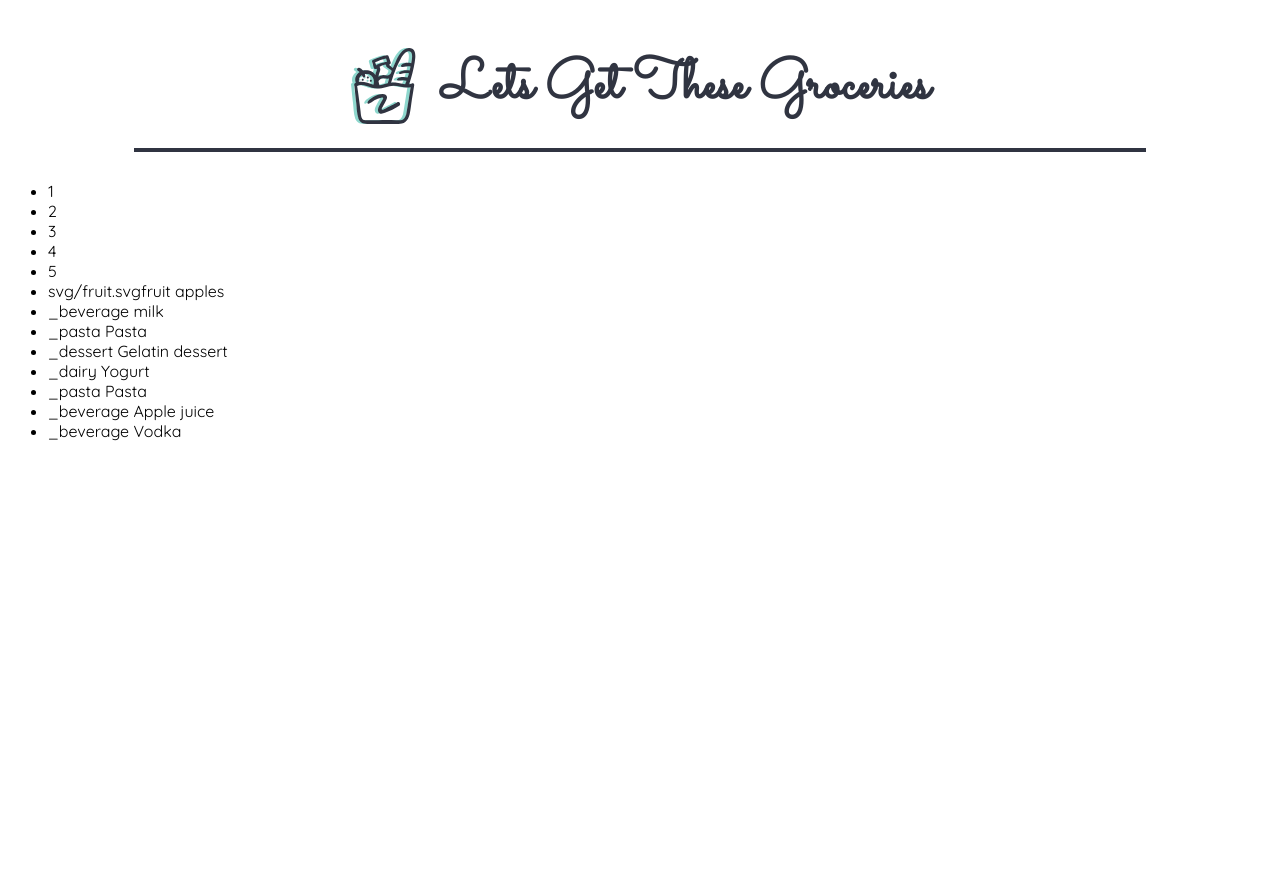
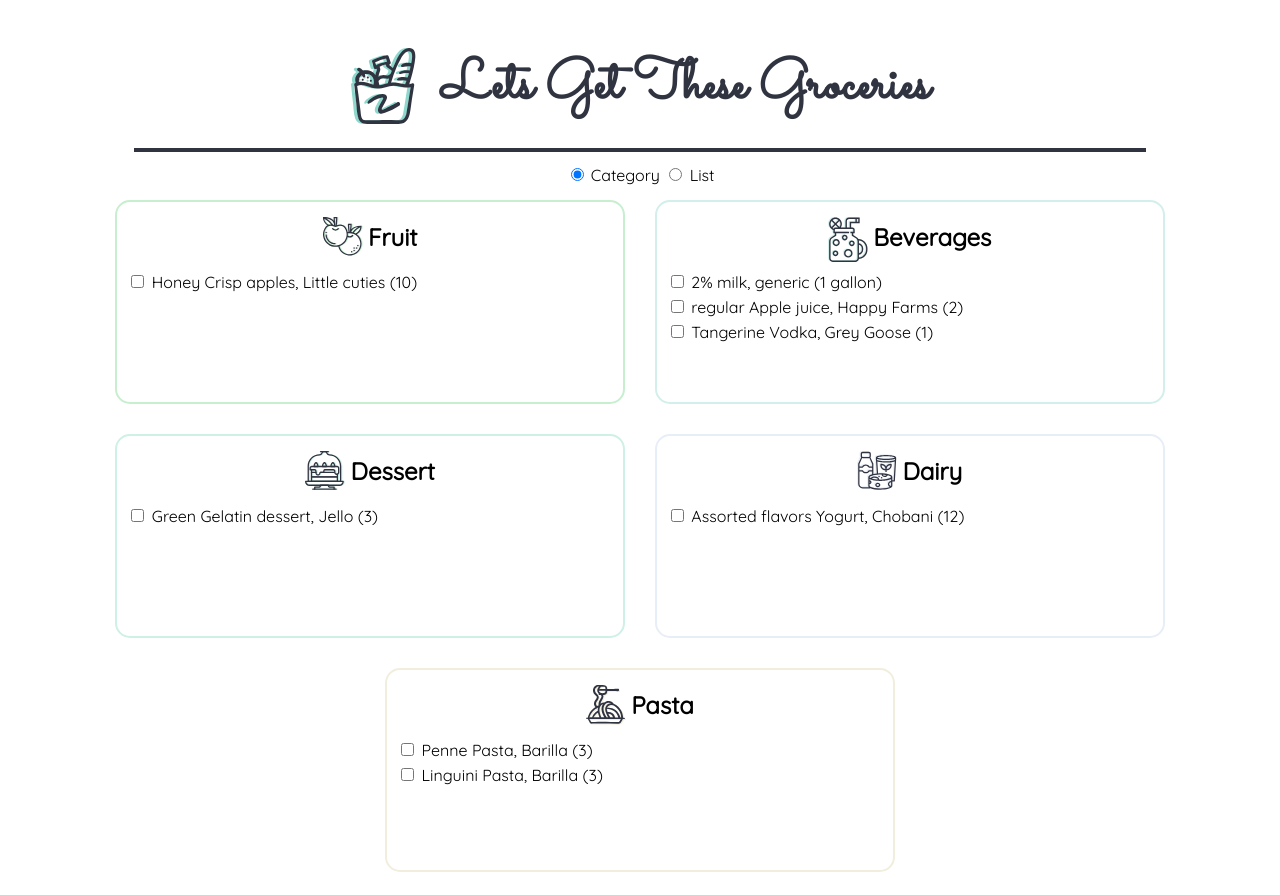
Before and after one commit to greenv2/greenv2.github.io, a plain HTML site: page index.html in a window 1280 px wide. Before the commit the page ends 800 px from the top, so only its background shows below. Drawn offline with nearby package versions, Linux system fonts and the light colour scheme.

Commit message:
add categories for each grocery type and linked JS file

```diff
--- a/index.html
+++ b/index.html
@@ -1,30 +1,68 @@
 <!DOCTYPE html>
 <html lang="en">
+
 <head>
   <meta charset="UTF-8">
   <meta name="viewport" content="width=device-width, initial-scale=1.0">
   <meta http-equiv="X-UA-Compatible" content="ie=edge">
   <link type="text/css" href="https://fonts.googleapis.com/css?family=Quicksand|Sacramento" rel="stylesheet">
   <link type="text/less" href="style.less" rel="stylesheet">
-  <link rel="icon" href="svg/groceries.png">
-  <script type="text/javascript" src="https://cdnjs.cloudflare.com/ajax/libs/less.js/3.9.0/less.min.js" ></script>
+  <link rel="icon" href="svg/groceries.png" type="image/ico" />
+  <script type="text/javascript" src="https://cdnjs.cloudflare.com/ajax/libs/less.js/3.9.0/less.min.js"></script>
   <title>Groceries</title>
 </head>
+
 <body>
+
   <div id="titlebar">
     <img src="svg/groceries(c).svg" alt="grocery icon" id="gicon">
     <h1>Lets Get These Groceries</h1>
     <hr>
   </div>
 
+  <div id="viewGroceries">
+    <input type="radio" name="view_option" value="category" onclick="changeSettings(1)" id="catbtn" checked> Category </input>
+    <input type="radio" name="view_option" value="list" onclick="changeSettings(2)" id="listbtn"> List
+  </div>
+  <div id="categoryContainer">
 
-  <ul id="glist">
+    <div class="category" id="fruit">
+      <img src="img/fruit.svg" alt="Fruit Category Icon"><h2>Fruit</h2>
+
+     <!-- <span><input type="radio" name="view_option" value="fruita" onclick="changeSettings(1)" id="canbtn" checked>fruit</span> -->
+    </div>
+
+    <div class="category" id="beverage">
+      <img src="img/beverage.svg" alt="Beverage Category Icon"> <h2>Beverages</h2>
+    </div>
+
+    <div class="category" id="dessert">
+      <img src="img/dessert.svg" alt="Dessert Category Icon"><h2>Dessert</h2>
+    </div>
+
+    <div class="category" id="dairy">
+      <img src="img/dairy.svg" alt="Dairy Category Icon"><h2>Dairy</h2>
+    </div>
+
+    <div class="category" id="pasta">
+      <img src="img/pasta.svg" alt="Pasta Category Icon"><h2>Pasta</h2>
+    </div>
+    <div class="category" id="other">
+      <h2>Other</h2>
+    </div>
+  </div>
+
+  <div id="list">
+
+  </div>
+
+  <!-- <ul id="glist">
     <li>1</li>
     <li>2</li>
     <li>3</li>
     <li>4</li>
     <li>5</li>
-  </ul>
+  </ul> -->
 
 
   <!-- Scripts -->
@@ -32,5 +70,51 @@
   <script type="text/javascript" src="groceries.json"></script>
   <script type="text/javascript" src="main.js"></script>
 
+  <script>
+    //variables view toggle
+    var settings = document.getElementsByName('view_option');
+    var category = settings[0];
+    var list = settings[1];
+    var categoryStyle = document.getElementsByClassName('category');
+
+    /*
+    Function: toggleCategories
+    Purpose: toggle the display style of elements with the class category
+    Parameters: new display style as string
+    */
+
+    function toggleCategories(sett) {
+      for (var i = 0; i < categoryStyle.length; i++) {
+        categoryStyle[i].style.display = sett;
+
+      }
+    }
+
+    /*
+    Function: changeSettings
+    Purpose: toggle view settings between cateogry and list
+    Parameters: int representing which format to use
+    1- category 2-list
+    */
+    function changeSettings(format) {
+      switch (format) {
+        case 1:
+          document.getElementById('list').style.display = "none";
+          console.log('ahhhhhhhh');
+          toggleCategories('flex');
+
+          break;
+        case 2:
+          console.log('list is checked')
+          toggleCategories("none");
+          document.getElementById('list').style.display = "block";
+          break;
+        default:
+          break;
+      }
+    }
+  </script>
+
 </body>
+
 </html>
--- a/main.js
+++ b/main.js
@@ -1,22 +1,23 @@
-function selectSVG(category){
+function addToDiv(category){
   switch(category){
     case "fruit":
-      return "svg/fruit.svg";
+      return document.getElementById('fruit');
       break;
     case "beverage":
-      return "_";
+      return document.getElementById('beverage');
       break;
     case "pasta":
-      return "_";
+      return document.getElementById('pasta');
       break;
     case "dessert":
-      return "_";
+      return document.getElementById('dessert');
       break;
     case "dairy":
-      return "_";
+      return document.getElementById('dairy');
       break;
     default:
-      return "_";
+      document.getElementById('other').style.display = "flex";
+      return document.getElementById('other');
       break;
 
   }
@@ -24,22 +25,39 @@ function selectSVG(category){
 
 
 //iterate through JSON array of grocery info
-var glist = document.getElementById('glist');
-var item;
+var fruLst = document.getElementById('fruit');
+var bevLst = document.getElementById('beverage');
+var desLst= document.getElementById('dessert');
+var daiLst = document.getElementById('dairy');
+var pasLst = document.getElementById('pasta');
+var pasLst = document.getElementById('pasta');
 var add;
-var node;
-var icon;
+var nSpan;
+var nLabel;
+var curCat;
+var curGroup;
+var nLabel;
 
 for (var i=0; i< groceries.length; i++){
   item = groceries[i];
-  console.log(item.category + "  " +item.item);
-  icon = document.createElement('svg');
-  icon.innerHTML= selectSVG(groceries[i].category);
-  add = document.createElement('Li');
-  node = document.createTextNode(item.category + "  " +item.item);
-  add.appendChild(icon);
-  add.appendChild(node);
-  glist.appendChild(add);
+  nSpan = document.createElement('span');
+  //nLabel = document.createElement('p');
+  curCat = item.category;
+  curGroup = "item_" + item.category;
+  curText = item.type + " " + item.item + ", " + item.brand + " ("+ item.qty +")" ;
+  nSpan.innerHTML="<input type='checkbox' class='"+ curGroup + "'> "+curText;
+  //node = document.createTextNode(item.category + "  " +item.item);
+
+  //nSpan.appendChild(add);
+///  nSpan.appendChild(nLabel);
+
+
+  // nSpan.innerHTML = item.category + "  " +item.item;
+  //add.appendChild(node);
+  addToDiv(item.category).appendChild(nSpan);
+  duplicate = nSpan.cloneNode(true);
+  document.getElementById("list").appendChild(duplicate);
+  document.getElementById("list").appendChild(document.createElement('br'));
 }
 
 
@@ -47,8 +65,43 @@ for (var i=0; i< groceries.length; i++){
 
 
 
+// var item;
+// var add;
+// var node;
+// var icon;
+//
+// for (var i=0; i< groceries.length; i++){
+//   item = groceries[i];
+//   console.log(item.category + "  " +item.item);
+//   icon = document.createElement('svg');
+//   icon.innerHTML= selectSVG(groceries[i].category);
+//   add = document.createElement('Li');
+//   node = document.createTextNode(item.category + "  " +item.item);
+//   add.appendChild(icon);
+//   add.appendChild(node);
+//   glist.appendChild(add);
+// }
 
-
+// for (var i=0; i< groceries.length; i++){
+//   item = groceries[i];
+//   nSpan = document.createElement('span');
+//   add = document.createElement('input');
+//   add.setAttribute("class", ("item_" + groceries[i].category));
+//   add.setAttribute("type", "radio");
+//   //add.setAttribute("content", "uhhhhh");
+//   add.setAttribute("name", groceries[i].category);
+//   nLabel = document.createElement('p');
+//   nLabel.innerHTML="im dying";
+//   //node = document.createTextNode(item.category + "  " +item.item);
+//
+//   nSpan.appendChild(add);
+//   nSpan.appendChild(nLabel);
+//
+//
+//   // nSpan.innerHTML = item.category + "  " +item.item;
+//   //add.appendChild(node);
+//   addToDiv(groceries[i].category).appendChild(nSpan);
+// }
 
 
 
--- a/style.less
+++ b/style.less
@@ -5,6 +5,8 @@
 @pasta: #F2EEDE;
 @dairy: #E8EEF7;
 @fruit: #C7EFCF;
+@dessert: #CFF0E7;
+
 /* General Page Styel*/
 h1 {
   font-family: 'Sacramento', cursive;
@@ -47,5 +49,79 @@ hr {
   margin-top: -20px;
   margin-bottom: 10px;
 }
+
+#viewGroceries{
+  text-align: center;
+  width: 100%;
+}
+
+
 /* Category View */
+#categoryContainer{
+  display: flex;
+  align-content: space-between;
+  flex-wrap: wrap;
+  justify-content: center;
+}
+.category {
+  width:200px;
+  height:200px;
+  min-width: 40%;
+  border: 2px solid #000;
+  border-radius: 15px;
+  text-align: center;
+  margin:15px;
+
+
+  //flex box settings
+  display: flex;
+  justify-content: center;
+  align-items: flex-start;
+  align-content: flex-start;
+  flex-wrap: wrap;
+
+  img{
+    width:40px;
+    height: auto;
+    padding: 15px 5px 0px 0px;
+  }
+//white-space: nowrap;
+
+  span{
+  //  white-space: nowrap;
+    width:100%;
+    color:black;
+    text-align: left;
+    padding-left: 10px;
+    padding-bottom: 5px;
+  //  font-size: 20px;
+  }
+  // div{
+  //   display: inline-block;
+  //   white-space: nowrap;
+  // }
+}
+#fruit{
+  border-color:@fruit;
+}
+#beverage{
+  border-color:@beverage;
+}
+#dessert{
+  border-color: @dessert;
+}
+#dairy{
+  border-color: @dairy;
+}
+#pasta{
+  border-color: @pasta;
+}
+
+#list, #other{
+  display: none;
+}
+
+
+
+
 /* List View*/
```
Also changed, not shown: img/beverage.svg (added), img/dairy.svg (added), img/dessert.svg (added), img/fruit.svg (added), img/groceries.svg (added), img/pasta.svg (added), svg/groceries.png. Lines whose indentation alone changed are shown as unchanged.
